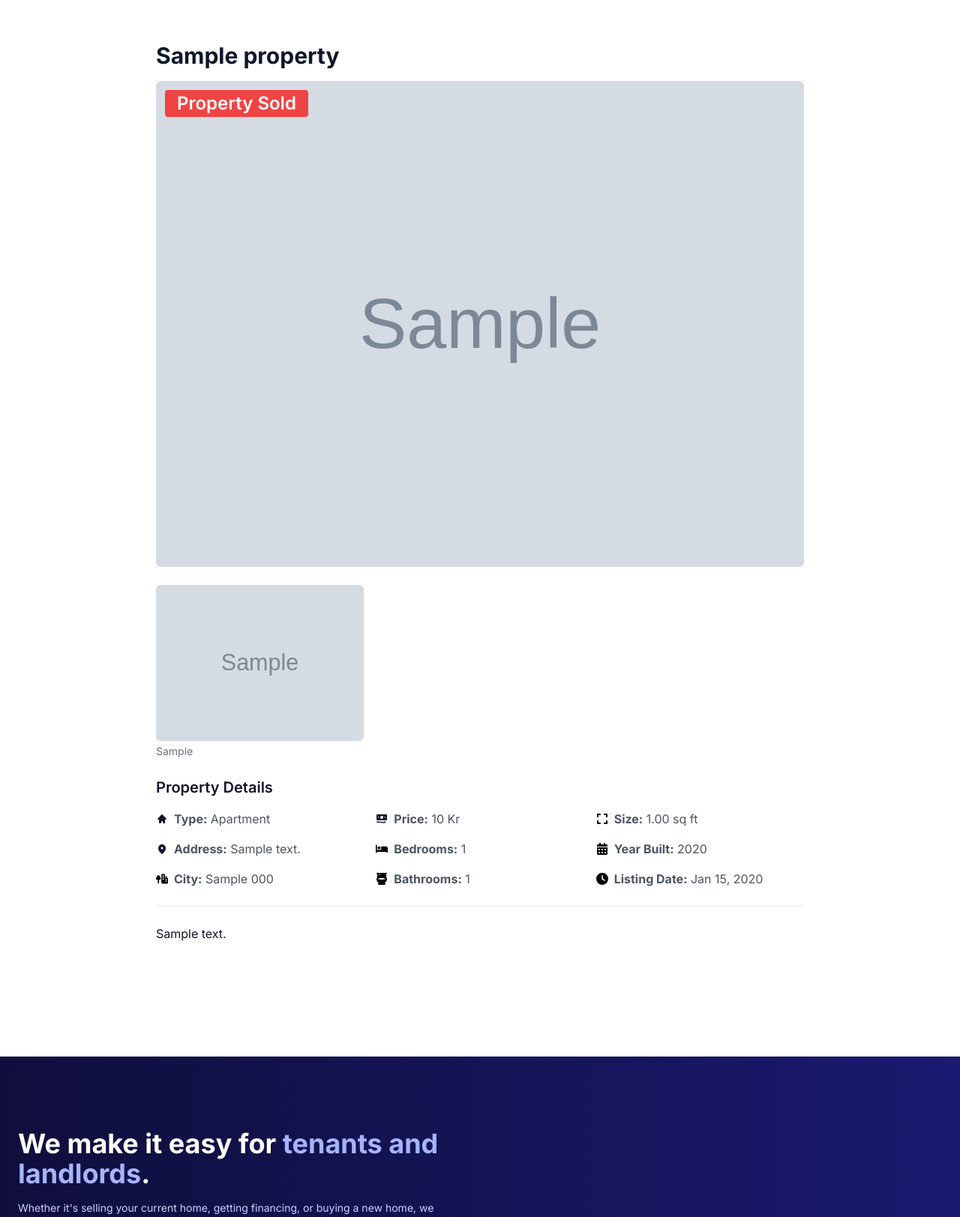
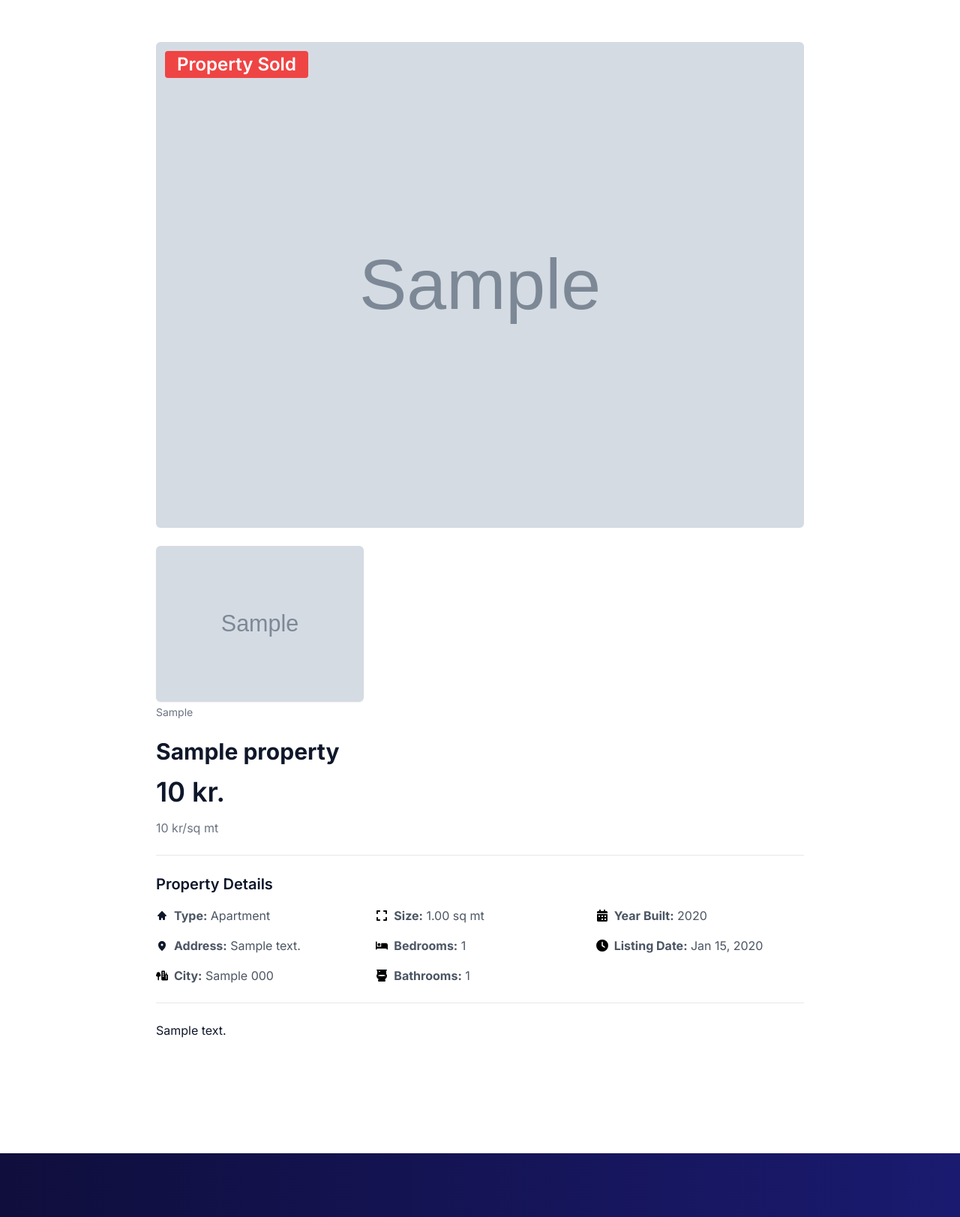
Before and after one commit to oppenheimm/VERKLEGT2, a Django app: page /property/1/ in a window 1280 px wide. Shown: the part 92-1715 px from the top of the page at 75% size. Run offline with Django 5.2, Linux system fonts and the light colour scheme; tables that the repository leaves empty hold one stand-in row (values such as "Sample post"); grey boxes marked "Sample" are stand-in pictures; some libraries are stand-ins or nearby versions.

Commit message:
edit property details page

```diff
--- a/verklegt2/property/templates/property/detail.html
+++ b/verklegt2/property/templates/property/detail.html
@@ -4,8 +4,6 @@
 
 {% block content %}
 <div class="max-w-4xl mx-auto px-4 py-8">
-  <h1 class="text-3xl font-bold mb-4">{{ property.title }}</h1>
-
   <!-- Main image -->
   {% if property.main_image %}
       <div class="relative">
@@ -36,6 +34,15 @@
     </div>
   {% endif %}
 
+  <h1 class="text-3xl font-bold mb-4">{{ property.title }}</h1>
+  <h2 class="text-4xl font-semibold mb-4">{{ property.price|floatformat:"0"|intcomma }} kr.</h2>
+  {% comment %} Calculate price per square foot using the built-in widthratio tag {% endcomment %}
+  {% widthratio property.price property.sqft 1 as price_per_sqft %}
+  <h3 class="text-md font-light mb-6 text-gray-500">
+    {{ price_per_sqft|floatformat:"0"|intcomma }} kr/sq mt
+  </h3>
+  <hr class="my-6" />
+
   <!-- Property details -->
   <div class="mb-6">
     <h2 class="text-xl font-semibold mb-4">Property Details</h2>
@@ -47,7 +54,7 @@
           <svg xmlns="http://www.w3.org/2000/svg" viewBox="0 0 16 16" fill="currentColor" class="size-4 mr-2">
             <path d="M8.543 2.232a.75.75 0 0 0-1.085 0l-5.25 5.5A.75.75 0 0 0 2.75 9H4v4a1 1 0 0 0 1 1h1a1 1 0 0 0 1-1v-1a1 1 0 1 1 2 0v1a1 1 0 0 0 1 1h1a1 1 0 0 0 1-1V9h1.25a.75.75 0 0 0 .543-1.268l-5.25-5.5Z" />
           </svg>
-            <p class="text-gray-600"><strong>Type:</strong> {{ property.type|capfirst }}</p>
+          <p class="text-gray-600"><strong>Type:</strong> {{ property.type|capfirst }}</p>
         </div>
 
         <div class="flex items-center">
@@ -60,7 +67,7 @@
         <div class="flex items-center">
           <!-- City icon -->
           <svg xmlns="http://www.w3.org/2000/svg" viewBox="0 0 640 512" class="size-4 mr-2">
-          <path d="M288 48c0-26.5 21.5-48 48-48l96 0c26.5 0 48 21.5 48 48l0 144 40 0 0-72c0-13.3 10.7-24 24-24s24 10.7 24 24l0 72 24 0c26.5 0 48 21.5 48 48l0 224c0 26.5-21.5 48-48 48l-160 0-96 0c-26.5 0-48-21.5-48-48l0-416zm64 32l0 32c0 8.8 7.2 16 16 16l32 0c8.8 0 16-7.2 16-16l0-32c0-8.8-7.2-16-16-16l-32 0c-8.8 0-16 7.2-16 16zm16 80c-8.8 0-16 7.2-16 16l0 32c0 8.8 7.2 16 16 16l32 0c8.8 0 16-7.2 16-16l0-32c0-8.8-7.2-16-16-16l-32 0zM352 272l0 32c0 8.8 7.2 16 16 16l32 0c8.8 0 16-7.2 16-16l0-32c0-8.8-7.2-16-16-16l-32 0c-8.8 0-16 7.2-16 16zm176-16c-8.8 0-16 7.2-16 16l0 32c0 8.8 7.2 16 16 16l32 0c8.8 0 16-7.2 16-16l0-32c0-8.8-7.2-16-16-16l-32 0zM512 368l0 32c0 8.8 7.2 16 16 16l32 0c8.8 0 16-7.2 16-16l0-32c0-8.8-7.2-16-16-16l-32 0c-8.8 0-16 7.2-16 16zM224 160c0 6-1 11-2 16c20 14 34 38 34 64c0 45-36 80-80 80l-16 0 0 160c0 18-15 32-32 32c-18 0-32-14-32-32l0-160-16 0c-45 0-80-35-80-80c0-26 13-50 33-64c-1-5-1-10-1-16c0-53 42-96 96-96c53 0 96 43 96 96z"/>
+            <path d="M288 48c0-26.5 21.5-48 48-48l96 0c26.5 0 48 21.5 48 48l0 144 40 0 0-72c0-13.3 10.7-24 24-24s24 10.7 24 24l0 72 24 0c26.5 0 48 21.5 48 48l0 224c0 26.5-21.5 48-48 48l-160 0-96 0c-26.5 0-48-21.5-48-48l0-416zm64 32l0 32c0 8.8 7.2 16 16 16l32 0c8.8 0 16-7.2 16-16l0-32c0-8.8-7.2-16-16-16l-32 0c-8.8 0-16 7.2-16 16zm16 80c-8.8 0-16 7.2-16 16l0 32c0 8.8 7.2 16 16 16l32 0c8.8 0 16-7.2 16-16l0-32c0-8.8-7.2-16-16-16l-32 0zM352 272l0 32c0 8.8 7.2 16 16 16l32 0c8.8 0 16-7.2 16-16l0-32c0-8.8-7.2-16-16-16l-32 0c-8.8 0-16 7.2-16 16zm176-16c-8.8 0-16 7.2-16 16l0 32c0 8.8 7.2 16 16 16l32 0c8.8 0 16-7.2 16-16l0-32c0-8.8-7.2-16-16-16l-32 0zM512 368l0 32c0 8.8 7.2 16 16 16l32 0c8.8 0 16-7.2 16-16l0-32c0-8.8-7.2-16-16-16l-32 0c-8.8 0-16 7.2-16 16zM224 160c0 6-1 11-2 16c20 14 34 38 34 64c0 45-36 80-80 80l-16 0 0 160c0 18-15 32-32 32c-18 0-32-14-32-32l0-160-16 0c-45 0-80-35-80-80c0-26 13-50 33-64c-1-5-1-10-1-16c0-53 42-96 96-96c53 0 96 43 96 96z"/>
           </svg>
           <p class="text-gray-600"><strong>City:</strong> {{ property.city }} {{ property.zip_code }}</p>
         </div>
@@ -68,19 +75,19 @@
 
       <!-- Second Column -->
       <div class="space-y-4">
+        <!-- Moved Size to the top of Column 2 -->
         <div class="flex items-center">
-          <!-- Price icon (money icon) -->
-          <svg xmlns="http://www.w3.org/2000/svg" viewBox="0 0 16 16" fill="currentColor" class="size-4 mr-2">
-            <path fill-rule="evenodd" d="M1 3a1 1 0 0 1 1-1h12a1 1 0 0 1 1 1v6a1 1 0 0 1-1 1H2a1 1 0 0 1-1-1V3Zm9 3a2 2 0 1 1-4 0 2 2 0 0 1 4 0Zm-6.25-.75a.75.75 0 1 0 0 1.5.75.75 0 0 0 0-1.5ZM11.5 6A.75.75 0 1 1 13 6a.75.75 0 0 1-1.5 0Z" clip-rule="evenodd" />
-            <path d="M13 11.75a.75.75 0 0 0-1.5 0v.179c0 .15-.138.28-.306.255A65.277 65.277 0 0 0 1.75 11.5a.75.75 0 0 0 0 1.5c3.135 0 6.215.228 9.227.668A1.764 1.764 0 0 0 13 11.928v-.178Z" />
+          <!-- Size icon -->
+          <svg xmlns="http://www.w3.org/2000/svg" viewBox="0 0 448 512" class="size-4 mr-2">
+            <path d="M32 32C14.3 32 0 46.3 0 64l0 96c0 17.7 14.3 32 32 32s32-14.3 32-32l0-64 64 0c17.7 0 32-14.3 32-32s-14.3-32-32-32L32 32zM64 352c0-17.7-14.3-32-32-32s-32 14.3-32 32l0 96c0 17.7 14.3 32 32 32l96 0c17.7 0 32-14.3 32-32s-14.3-32-32-32l-64 0 0-64zM320 32c-17.7 0-32 14.3-32 32s14.3 32 32 32l64 0 0 64c0 17.7 14.3 32 32 32s32-14.3 32-32l0-96c0-17.7-14.3-32-32-32l-96 0zM448 352c0-17.7-14.3-32-32-32s-32 14.3-32 32l0 64-64 0c-17.7 0-32 14.3-32 32s14.3 32 32 32l96 0c17.7 0 32-14.3 32-32l0-96z"/>
           </svg>
-          <p class="text-gray-600"><strong>Price:</strong> {{ property.price|floatformat:"0"|intcomma }} Kr</p>
+          <p class="text-gray-600"><strong>Size:</strong> {{ property.sqft }} sq mt</p>
         </div>
 
         <div class="flex items-center">
           <!-- Bedrooms icon -->
           <svg xmlns="http://www.w3.org/2000/svg" viewBox="0 0 640 512" class="size-4 mr-2">
-          <path d="M32 32c17.7 0 32 14.3 32 32l0 256 224 0 0-160c0-17.7 14.3-32 32-32l224 0c53 0 96 43 96 96l0 224c0 17.7-14.3 32-32 32s-32-14.3-32-32l0-32-224 0-32 0L64 416l0 32c0 17.7-14.3 32-32 32s-32-14.3-32-32L0 64C0 46.3 14.3 32 32 32zm144 96a80 80 0 1 1 0 160 80 80 0 1 1 0-160z"/>
+            <path d="M32 32c17.7 0 32 14.3 32 32l0 256 224 0 0-160c0-17.7 14.3-32 32-32l224 0c53 0 96 43 96 96l0 224c0 17.7-14.3 32-32 32s-32-14.3-32-32l0-32-224 0-32 0L64 416l0 32c0 17.7-14.3 32-32 32s-32-14.3-32-32L0 64C0 46.3 14.3 32 32 32zm144 96a80 80 0 1 1 0 160 80 80 0 1 1 0-160z"/>
           </svg>
           <p class="text-gray-600"><strong>Bedrooms:</strong> {{ property.bedrooms }}</p>
         </div>
@@ -88,7 +95,7 @@
         <div class="flex items-center">
           <!-- Bathrooms icon -->
           <svg xmlns="http://www.w3.org/2000/svg" viewBox="0 0 448 512" class="size-4 mr-2">
-          <path d="M24 0C10.7 0 0 10.7 0 24S10.7 48 24 48l8 0 0 148.9c-1.9 1.4-3.8 2.9-5.6 4.4C10.9 214.5 0 232.9 0 256c0 46.9 14.3 84.1 37 112.5c14.2 17.7 31.1 31.3 48.5 41.8L65.6 469.9c-3.3 9.8-1.6 20.5 4.4 28.8s15.7 13.3 26 13.3l256 0c10.3 0 19.9-4.9 26-13.3s7.7-19.1 4.4-28.8l-19.8-59.5c17.4-10.5 34.3-24.1 48.5-41.8c22.7-28.4 37-65.5 37-112.5c0-23.1-10.9-41.5-26.4-54.6c-1.8-1.5-3.7-3-5.6-4.4L416 48l8 0c13.3 0 24-10.7 24-24s-10.7-24-24-24L24 0zM384 256.3c0 1-.3 2.6-3.8 5.6c-4.8 4.1-14 9-29.3 13.4C320.5 284 276.1 288 224 288s-96.5-4-126.9-12.8c-15.3-4.4-24.5-9.3-29.3-13.4c-3.5-3-3.8-4.6-3.8-5.6l0-.3c0 0 0-.1 0-.1c0-1 0-2.5 3.8-5.8c4.8-4.1 14-9 29.3-13.4C127.5 228 171.9 224 224 224s96.5 4 126.9 12.8c15.3 4.4 24.5 9.3 29.3 13.4c3.8 3.2 3.8 4.8 3.8 5.8c0 0 0 .1 0 .1l0 .3zM328.2 384l-.2 .5 0-.5 .2 0zM112 64l32 0c8.8 0 16 7.2 16 16s-7.2 16-16 16l-32 0c-8.8 0-16-7.2-16-16s7.2-16 16-16z"/>
+            <path d="M24 0C10.7 0 0 10.7 0 24S10.7 48 24 48l8 0 0 148.9c-1.9 1.4-3.8 2.9-5.6 4.4C10.9 214.5 0 232.9 0 256c0 46.9 14.3 84.1 37 112.5c14.2 17.7 31.1 31.3 48.5 41.8L65.6 469.9c-3.3 9.8-1.6 20.5 4.4 28.8s15.7 13.3 26 13.3l256 0c10.3 0 19.9-4.9 26-13.3s7.7-19.1 4.4-28.8l-19.8-59.5c17.4-10.5 34.3-24.1 48.5-41.8c22.7-28.4 37-65.5 37-112.5c0-23.1-10.9-41.5-26.4-54.6c-1.8-1.5-3.7-3-5.6-4.4L416 48l8 0c13.3 0 24-10.7 24-24s-10.7-24-24-24L24 0zM384 256.3c0 1-.3 2.6-3.8 5.6c-4.8 4.1-14 9-29.3 13.4C320.5 284 276.1 288 224 288s-96.5-4-126.9-12.8c-15.3-4.4-24.5-9.3-29.3-13.4c-3.5-3-3.8-4.6-3.8-5.6l0-.3c0 0 0-.1 0-.1c0-1 0-2.5 3.8-5.8c4.8-4.1 14-9 29.3-13.4C127.5 228 171.9 224 224 224s96.5 4 126.9 12.8c15.3 4.4 24.5 9.3 29.3 13.4c3.8 3.2 3.8 4.8 3.8 5.8c0 0 0 .1 0 .1l0 .3zM328.2 384l-.2 .5 0-.5 .2 0zM112 64l32 0c8.8 0 16 7.2 16 16s-7.2 16-16 16l-32 0c-8.8 0-16-7.2-16-16s7.2-16 16-16z"/>
           </svg>
           <p class="text-gray-600"><strong>Bathrooms:</strong> {{ property.bathrooms }}</p>
         </div>
@@ -97,16 +104,9 @@
       <!-- Third Column -->
       <div class="space-y-4">
         <div class="flex items-center">
-          <!-- Size icon -->
-          <svg xmlns="http://www.w3.org/2000/svg" viewBox="0 0 448 512" class="size-4 mr-2">
-          <path d="M32 32C14.3 32 0 46.3 0 64l0 96c0 17.7 14.3 32 32 32s32-14.3 32-32l0-64 64 0c17.7 0 32-14.3 32-32s-14.3-32-32-32L32 32zM64 352c0-17.7-14.3-32-32-32s-32 14.3-32 32l0 96c0 17.7 14.3 32 32 32l96 0c17.7 0 32-14.3 32-32s-14.3-32-32-32l-64 0 0-64zM320 32c-17.7 0-32 14.3-32 32s14.3 32 32 32l64 0 0 64c0 17.7 14.3 32 32 32s32-14.3 32-32l0-96c0-17.7-14.3-32-32-32l-96 0zM448 352c0-17.7-14.3-32-32-32s-32 14.3-32 32l0 64-64 0c-17.7 0-32 14.3-32 32s14.3 32 32 32l96 0c17.7 0 32-14.3 32-32l0-96z"/>
-          </svg>
-          <p class="text-gray-600"><strong>Size:</strong> {{ property.sqft }} sq ft</p>
-        </div>
-        <div class="flex items-center">
           <!-- Year Built icon -->
           <svg xmlns="http://www.w3.org/2000/svg" viewBox="0 0 448 512" class="size-4 mr-2">
-          <path d="M128 0c17.7 0 32 14.3 32 32l0 32 128 0 0-32c0-17.7 14.3-32 32-32s32 14.3 32 32l0 32 48 0c26.5 0 48 21.5 48 48l0 48L0 160l0-48C0 85.5 21.5 64 48 64l48 0 0-32c0-17.7 14.3-32 32-32zM0 192l448 0 0 272c0 26.5-21.5 48-48 48L48 512c-26.5 0-48-21.5-48-48L0 192zm64 80l0 32c0 8.8 7.2 16 16 16l32 0c8.8 0 16-7.2 16-16l0-32c0-8.8-7.2-16-16-16l-32 0c-8.8 0-16 7.2-16 16zm128 0l0 32c0 8.8 7.2 16 16 16l32 0c8.8 0 16-7.2 16-16l0-32c0-8.8-7.2-16-16-16l-32 0c-8.8 0-16 7.2-16 16zm144-16c-8.8 0-16 7.2-16 16l0 32c0 8.8 7.2 16 16 16l32 0c8.8 0 16-7.2 16-16l0-32c0-8.8-7.2-16-16-16l-32 0zM64 400l0 32c0 8.8 7.2 16 16 16l32 0c8.8 0 16-7.2 16-16l0-32c0-8.8-7.2-16-16-16l-32 0c-8.8 0-16 7.2-16 16zm144-16c-8.8 0-16 7.2-16 16l0 32c0 8.8 7.2 16 16 16l32 0c8.8 0 16-7.2 16-16l0-32c0-8.8-7.2-16-16-16l-32 0zm112 16l0 32c0 8.8 7.2 16 16 16l32 0c8.8 0 16-7.2 16-16l0-32c0-8.8-7.2-16-16-16l-32 0c-8.8 0-16 7.2-16 16z"/>
+            <path d="M128 0c17.7 0 32 14.3 32 32l0 32 128 0 0-32c0-17.7 14.3-32 32-32s32 14.3 32 32l0 32 48 0c26.5 0 48 21.5 48 48l0 48L0 160l0-48C0 85.5 21.5 64 48 64l48 0 0-32c0-17.7 14.3-32 32-32zM0 192l448 0 0 272c0 26.5-21.5 48-48 48L48 512c-26.5 0-48-21.5-48-48L0 192zm64 80l0 32c0 8.8 7.2 16 16 16l32 0c8.8 0 16-7.2 16-16l0-32c0-8.8-7.2-16-16-16l-32 0c-8.8 0-16 7.2-16 16zm128 0l0 32c0 8.8 7.2 16 16 16l32 0c8.8 0 16-7.2 16-16l0-32c0-8.8-7.2-16-16-16l-32 0c-8.8 0-16 7.2-16 16zm144-16c-8.8 0-16 7.2-16 16l0 32c0 8.8 7.2 16 16 16l32 0c8.8 0 16-7.2 16-16l0-32c0-8.8-7.2-16-16-16l-32 0zM64 400l0 32c0 8.8 7.2 16 16 16l32 0c8.8 0 16-7.2 16-16l0-32c0-8.8-7.2-16-16-16l-32 0c-8.8 0-16 7.2-16 16zm144-16c-8.8 0-16 7.2-16 16l0 32c0 8.8 7.2 16 16 16l32 0c8.8 0 16-7.2 16-16l0-32c0-8.8-7.2-16-16-16l-32 0zm112 16l0 32c0 8.8 7.2 16 16 16l32 0c8.8 0 16-7.2 16-16l0-32c0-8.8-7.2-16-16-16l-32 0c-8.8 0-16 7.2-16 16zM64 400l0 32c0 8.8 7.2 16 16 16l32 0c8.8 0 16-7.2 16-16l0-32c0-8.8-7.2-16-16-16l-32 0c-8.8 0-16 7.2-16 16z"/>
           </svg>
           <p class="text-gray-600"><strong>Year Built:</strong> {{ property.year_built }}</p>
         </div>
@@ -114,14 +114,16 @@
         <div class="flex items-center">
           <!-- Listing Date icon -->
           <svg xmlns="http://www.w3.org/2000/svg" viewBox="0 0 512 512" class="size-4 mr-2">
-          <path d="M256 0a256 256 0 1 1 0 512A256 256 0 1 1 256 0zM232 120l0 136c0 8 4 15.5 10.7 20l96 64c11 7.4 25.9 4.4 33.3-6.7s4.4-25.9-6.7-33.3L280 243.2 280 120c0-13.3-10.7-24-24-24s-24 10.7-24 24z"/>
+            <path d="M256 0a256 256 0 1 1 0 512A256 256 0 1 1 256 0zM232 120l0 136c0 8 4 15.5 10.7 20l96 64c11 7.4 25.9 4.4 33.3-6.7s4.4-25.9-6.7-33.3L280 243.2 280 120c0-13.3-10.7-24-24-24s-24 10.7-24 24z"/>
           </svg>
           <p class="text-gray-600"><strong>Listing Date:</strong> {{ property.created_at|date:"M d, Y" }}</p>
         </div>
       </div>
     </div>
     <hr class="my-6" />
-    <p>{{ property.description }}</p>
+    <div class="prose">
+      {{ property.description|linebreaks }}
+    </div>
   </div>
 
   {% if property.owner == user %}
@@ -146,5 +148,6 @@
       </button>
     </form>
   {% endif %}
+
 </div>
 {% endblock %}
```
Also changed, not shown: verklegt2/media/property_photos/081779b6c28ddda275a7725a293889b0-970x620.jpg (added), verklegt2/media/property_photos/6954bf00b9ff6ca0f0ae4d3bb14c3efe-970x620.jpg (added), verklegt2/media/property_photos/779f58642c9c52bce53960077b3360a6-970x620.jpg (added), verklegt2/media/property_photos/8bb4a6327fb72afcddd275b797c3e27b-970x620.jpg (added), verklegt2/media/property_photos/None/19b3a87f3dec9448624ea0b3d66058881-970x620.jpg (added), verklegt2/media/property_photos/bc69e6de1b8b61c46e6f1eae2f35273c-970x620.jpg (added), verklegt2/media/property_photos/c38a8c7e14d047bb81f6d0de544c05bd-970x620.jpg (added), verklegt2/media/property_photos/d06af5d01661f3f34956249824c111d1-970x620.jpg (added).
